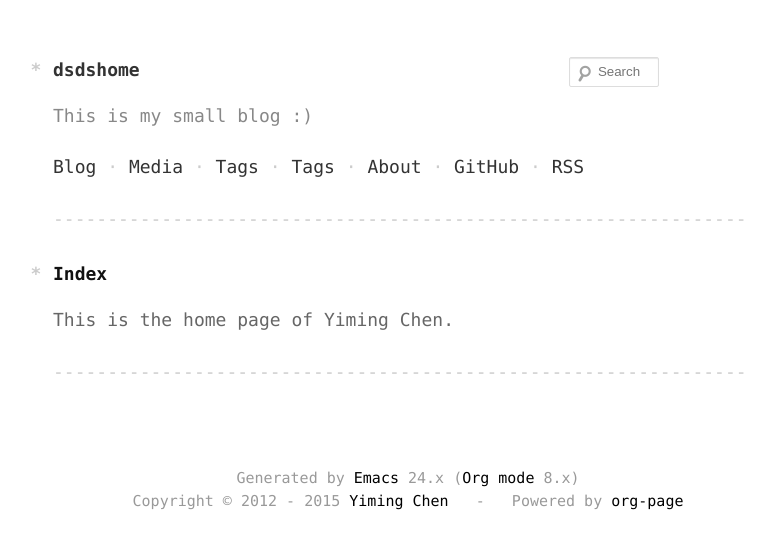
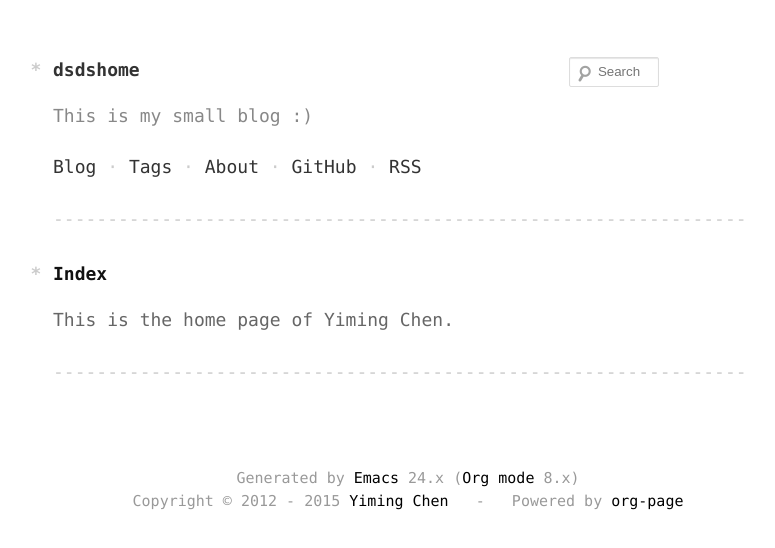
Before and after one commit to dsdshcym/dsdshcym.github.io, a plain HTML site: page index.html in a window 1280 px wide. Shown: the whole page, without its empty margins (232-1007 px from the left). Drawn offline with nearby package versions, Linux system fonts and the light colour scheme; some packages are replaced by stand-ins of ours; a script that the page names is missing.

Commit message:
Remove Media and duplicated Tags

```diff
--- a/index.html
+++ b/index.html
@@ -14,8 +14,6 @@
         <p>This is my small blog :)</p>
         <ul>
           <li><a href="/blog/">Blog</a></li>
-          <li><a href="/media/">Media</a></li>
-          <li><a href="/tags/">Tags</a></li>
           <li><a href="/tags/">Tags</a></li>
           <li><a href="/about/">About</a></li>
           <li><a href="https://github.com/dsdshcym">GitHub</a></li>
```
Also changed, not shown: tags/index.html (+0 -2 lines).
